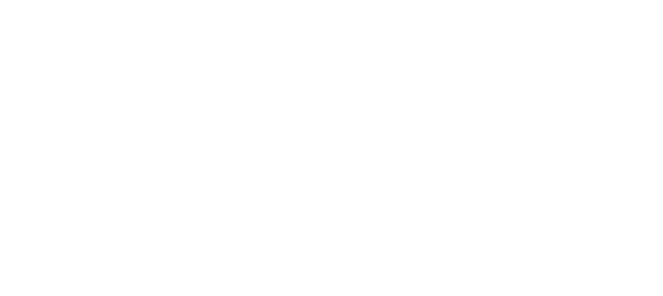
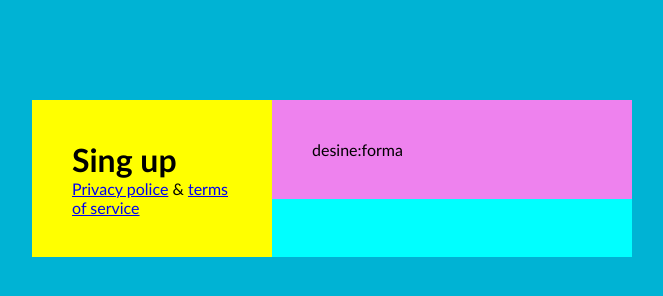
Before and after one commit to zenka4/4singup, a plain HTML site: page index.html in a window 1280 px wide. Shown: the whole page, without its empty margins (308-971 px from the left). Drawn offline with Linux system fonts and the light colour scheme.

Commit message:
sutvarkyti colummai

```diff
--- a/index.html
+++ b/index.html
@@ -4,8 +4,22 @@
     <meta charset="UTF-8">
     <meta name="viewport" content="width=device-width, initial-scale=1.0">
     <title>Sing up</title>
+    <link rel="stylesheet" href="./main.css">
 </head>
 <body>
+    <main class="container">
+        <div class="left-columm">
+            <h1 class="title">Sing up</h1>
+            <footer class="footer">
+                <a href="#" class="link">Privacy police</a>
+                <span>&</span>
+                <a href="#" class="link">terms of service</a>
+            </footer>
+        </div>
+        <div class="right-columm">
+            desine:forma
+        </div>
+    </main>
 
 </body>
 </html>
--- /dev/null
+++ b/main.css
@@ -0,0 +1,34 @@
+body,
+body *{
+    margin: 0;
+    padding: 0;
+    vertical-align: top;
+    box-sizing: border-box;
+    font-family: 'Gill Sans', 'Gill Sans MT', Calibri, 'Trebuchet MS', sans-serif;
+}
+body{
+    background-color: #00B3D4;
+}
+.container{
+    display: inline-block;
+    width: 600px;
+    margin-top: 100px;
+    margin-left: calc(( 100% - 600px) / 2);
+    background-color: aqua;
+}
+    .left-columm{
+        display:inline-block;
+        width: 40%;
+        float: left;
+        padding: 40px;
+        background-color: yellow;
+
+    }
+    .right-columm{
+        display:inline-block;
+        width: 60%;
+        float: left;
+        padding: 40px;
+        background-color: violet;
+
+    }
```
Also changed, not shown: day1dr.png (added), kanlas.png (added).
